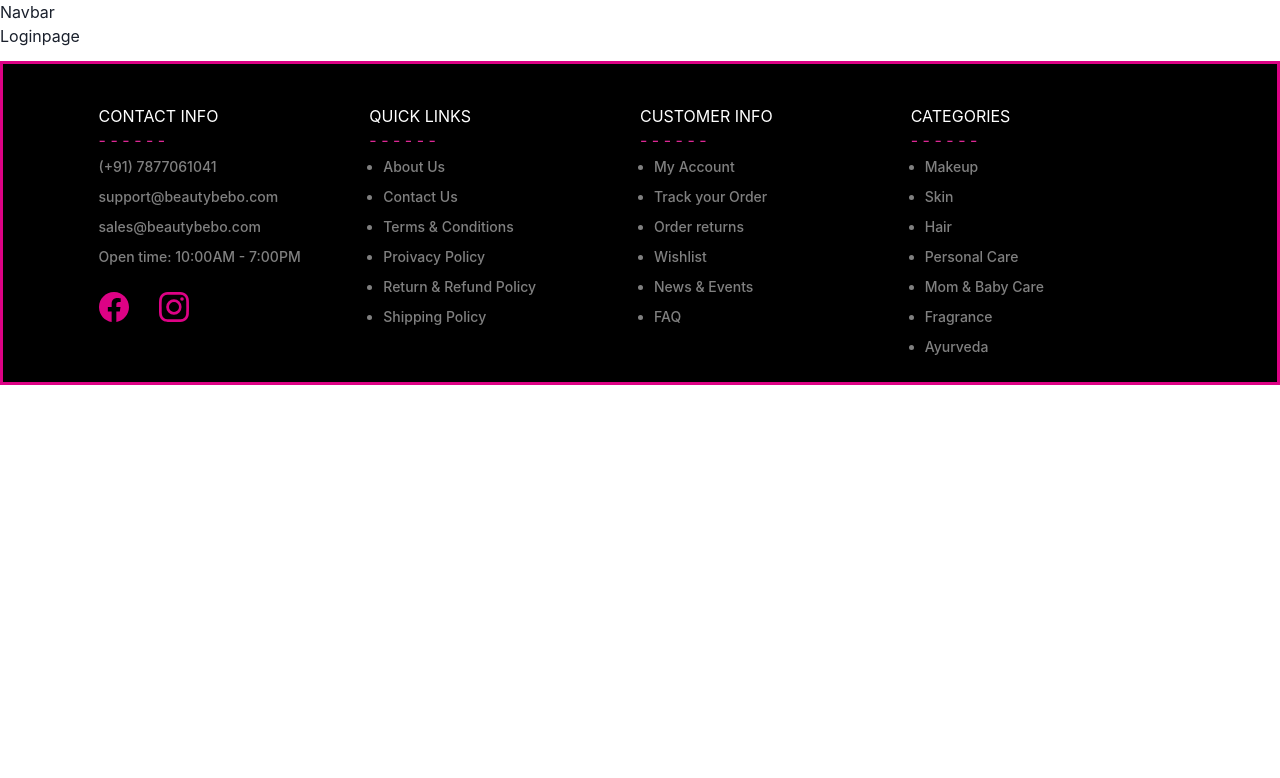
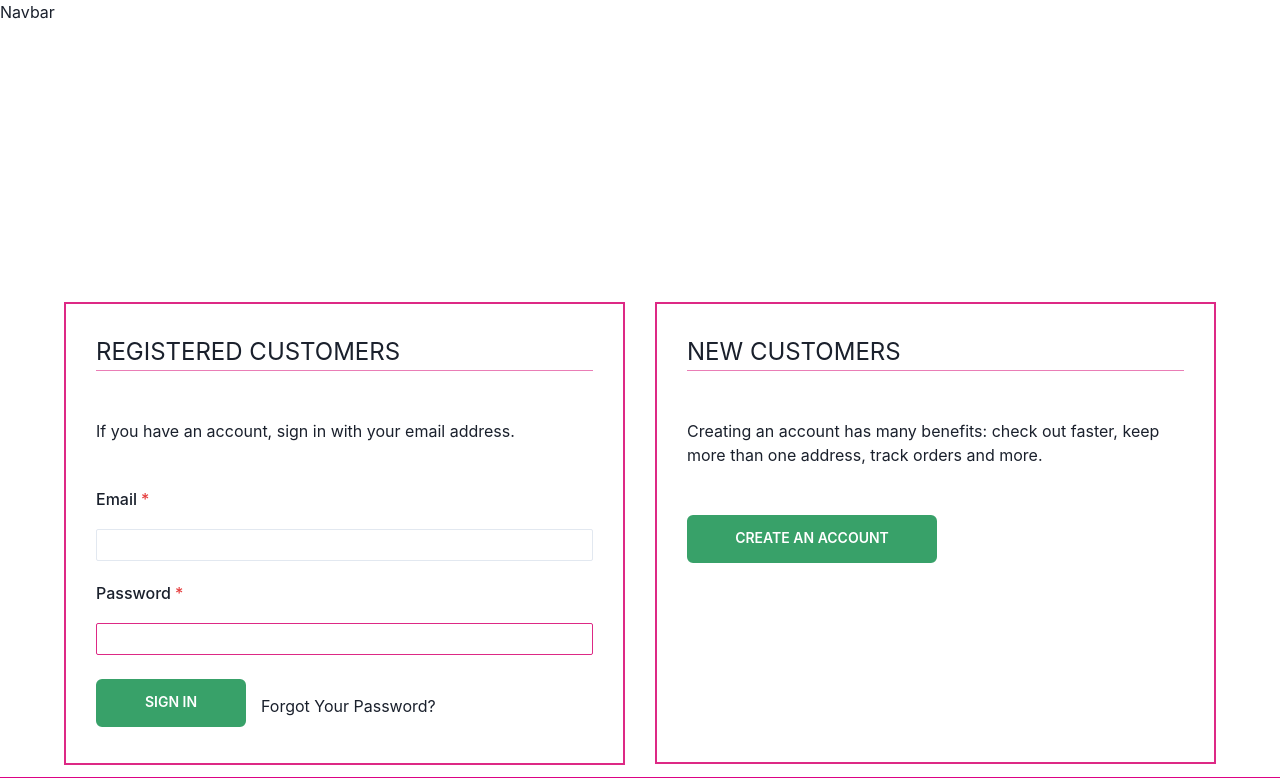
Before and after one commit to shivamgupta8482/beautyholic, a React (Create React App) app in the folder Fronend/project/: page /Login in a window 1280 px wide. Shown: the top 778 px of the page. Built offline with nearby package versions, Linux system fonts and the light colour scheme.

Commit message:
login form updated

```diff
--- a/Fronend/project/src/Components/SignUp/SignUpform.jsx
+++ b/Fronend/project/src/Components/SignUp/SignUpform.jsx
@@ -1,4 +1,5 @@
 import React from 'react'
+import { Box, Divider, Flex,FormControl,FormLabel,Image,Input,Select,Text } from "@chakra-ui/react";
 
 const SignUpform = () => {
   return (
--- a/Fronend/project/src/Routes/Loginpage.jsx
+++ b/Fronend/project/src/Routes/Loginpage.jsx
@@ -1,8 +1,74 @@
 import React from 'react'
+import { Box, Divider, Flex,FormControl,FormLabel,Image,Input,Select,Text,Button } from "@chakra-ui/react";
 
 const Loginpage = () => {
   return (
-    <div>Loginpage</div>
+    <>
+    <Box h={{base : '110px', md : '155px', lg : '220px'}}></Box>
+
+    <Flex className="CheckOutMainFlex" gap="30px"   direction={{base :'column', md :'row'}} w={{base :'95%', md :'95%', lg :'90%'}} rowGap='30px'>
+      <Box  border={'2px solid #dd2985'} w={{base : '90%', md : '60%', lg : '40%'}}  m='auto' mt='5%' padding='30px' w={{base : '100%', md :'60%', lg : '70%'}}>
+          <Text  fontSize='2xl'>REGISTERED CUSTOMERS</Text>
+
+          <Divider/>
+          <br /><br />
+          <Text>If you have an account, sign in with your email address.</Text>
+          <br />
+
+          <FormControl isRequired mt='20px' >
+              <FormLabel>Email</FormLabel>
+              <Input size='sm' mt='10px' focusBorderColor='#dd2985' type='text' _selected={{border : 'none'}} />
+          </FormControl>
+
+          <FormControl isRequired mt='20px'>
+              <FormLabel>Password</FormLabel>
+              <Input size='sm' mt='10px' focusBorderColor='#dd2985' border='1px solid #dd2985' type='text' name='Fname'  value={FormData.Fname} />
+          </FormControl>
+          <br />
+<Flex>
+ <Button   size='sm'
+  height='48px'
+  width='150px'
+  border='2px'
+  borderColor='green.500' colorScheme="green">SIGN IN </Button>
+ <Text padding="15px">Forgot Your Password?</Text>
+</Flex>
+
+      </Box>
+       {/* <Box border={'2px solid #dd2985'} w={{base : '90%', md : '60%', lg : '40%'}}  m='auto' mt='5%' padding='10px'>
+            <Text fontSize={{base : '19px', md : '22px'}} fontWeight='550'>Shipped To,</Text>
+            <Box fontSize={{base : '14px', md : '16px'}} lineHeight='35px'>
+                <Text>Name : </Text>
+                <Text>Address : </Text>
+                <Text>Country : </Text>
+                <Text>Phone : </Text>
+            </Box>
+             <AlertDialogExample data={data}/>
+         </Box> */}
+
+<Box border={'2px solid #dd2985'} w={{base : '90%', md : '60%', lg : '40%'}}  m='auto' mt='5%' height="462px" padding='30px' w={{base : '100%', md :'60%', lg : '70%'}}>
+          <Text  fontSize='2xl'>NEW CUSTOMERS</Text>
+
+          <Divider/>
+          <br /><br />
+          <Text>Creating an account has many benefits: check out faster, keep more than one address, track orders and more.</Text>
+          <br />
+
+
+          <br />
+<Flex>
+ <Button   size='sm'
+  height='48px'
+  width='250px'
+  border='2px'
+  borderColor='green.500' colorScheme="green">CREATE AN ACCOUNT </Button>
+
+</Flex>
+
+      </Box>
+    </Flex>
+      {/* <PaymentPage data={FormData}/> */}
+  </>
   )
 }
 
```
Also changed, not shown: Fronend/project/src/Components/1.jsx (renamed from Fronend/project/src/Components/Login.jsx).
